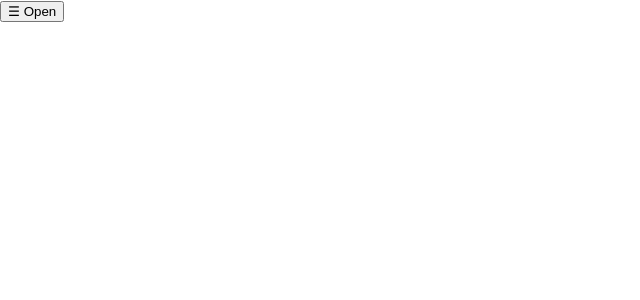
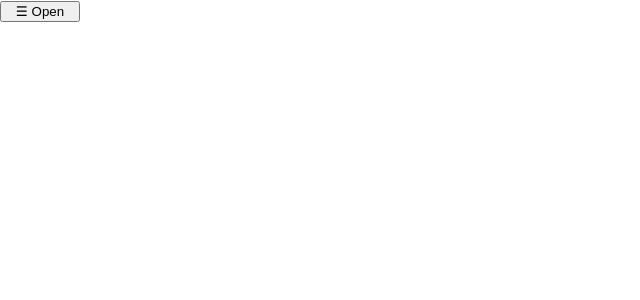
Before and after one commit to C18324463/FYP, a React (Create React App) app in the folder fyp/: page / in a window 1280 px wide. Shown: the top 300 px of the page, without its empty margins (0-640 px from the left). Built offline with nearby package versions, Linux system fonts and the light colour scheme.

Commit message:
CSS for button added

```diff
--- a/fyp/src/App.css
+++ b/fyp/src/App.css
@@ -42,3 +42,7 @@
   background-color: white;
   align-items: center;
 }
+
+.openBtn {
+  width: 80px;
+}
--- a/fyp/src/App.js
+++ b/fyp/src/App.js
@@ -14,7 +14,7 @@ function App(props, state) {
 
   return (
     <div className="container">
-      <button onClick={openSidenav}>&#9776; Open</button>
+      <button className='openBtn' onClick={openSidenav}>&#9776; Open</button>
       <SideNav name='Bar' width={wid} closeNav={closeSidenav}/>
     </div>
   );
```
